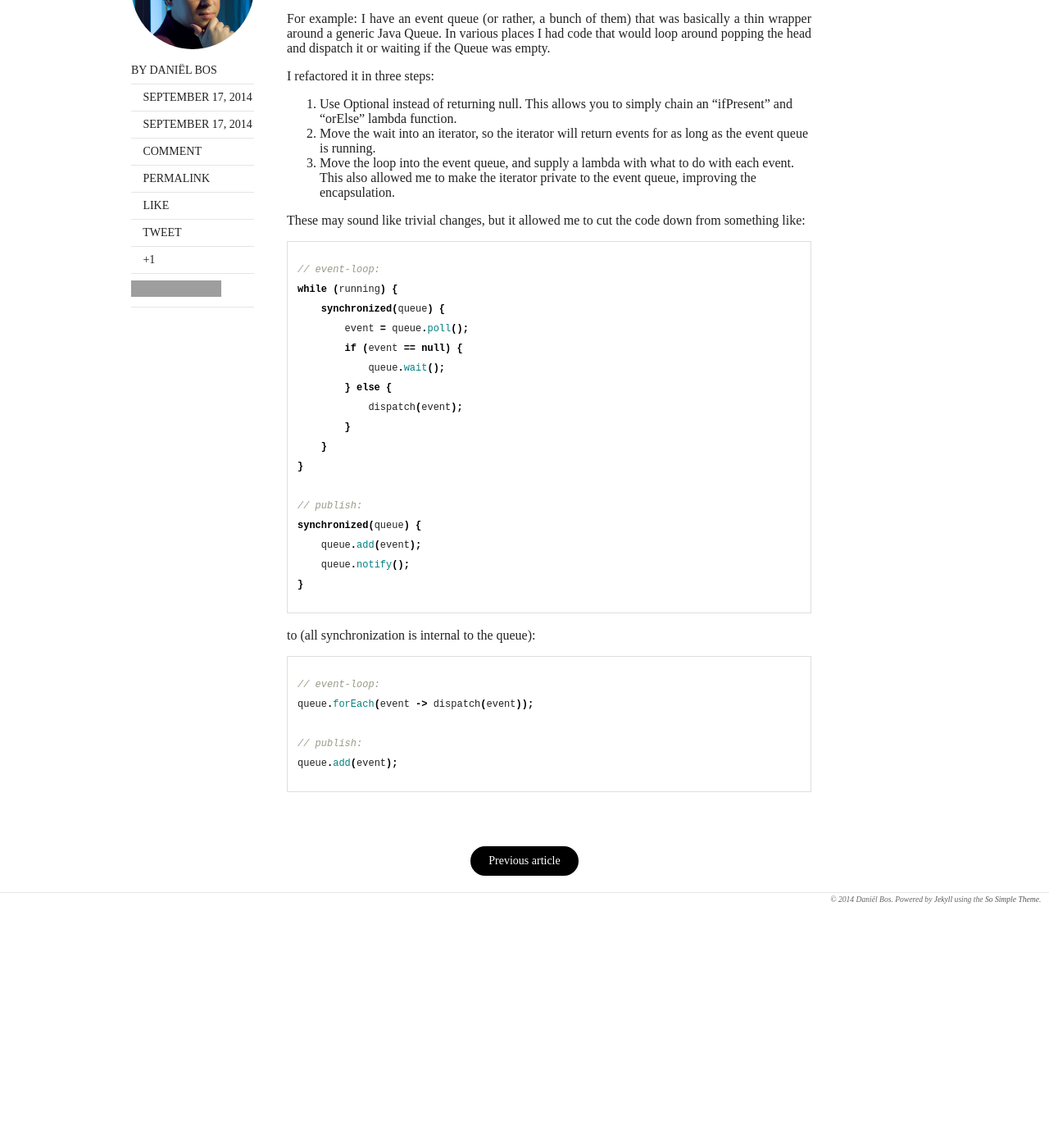
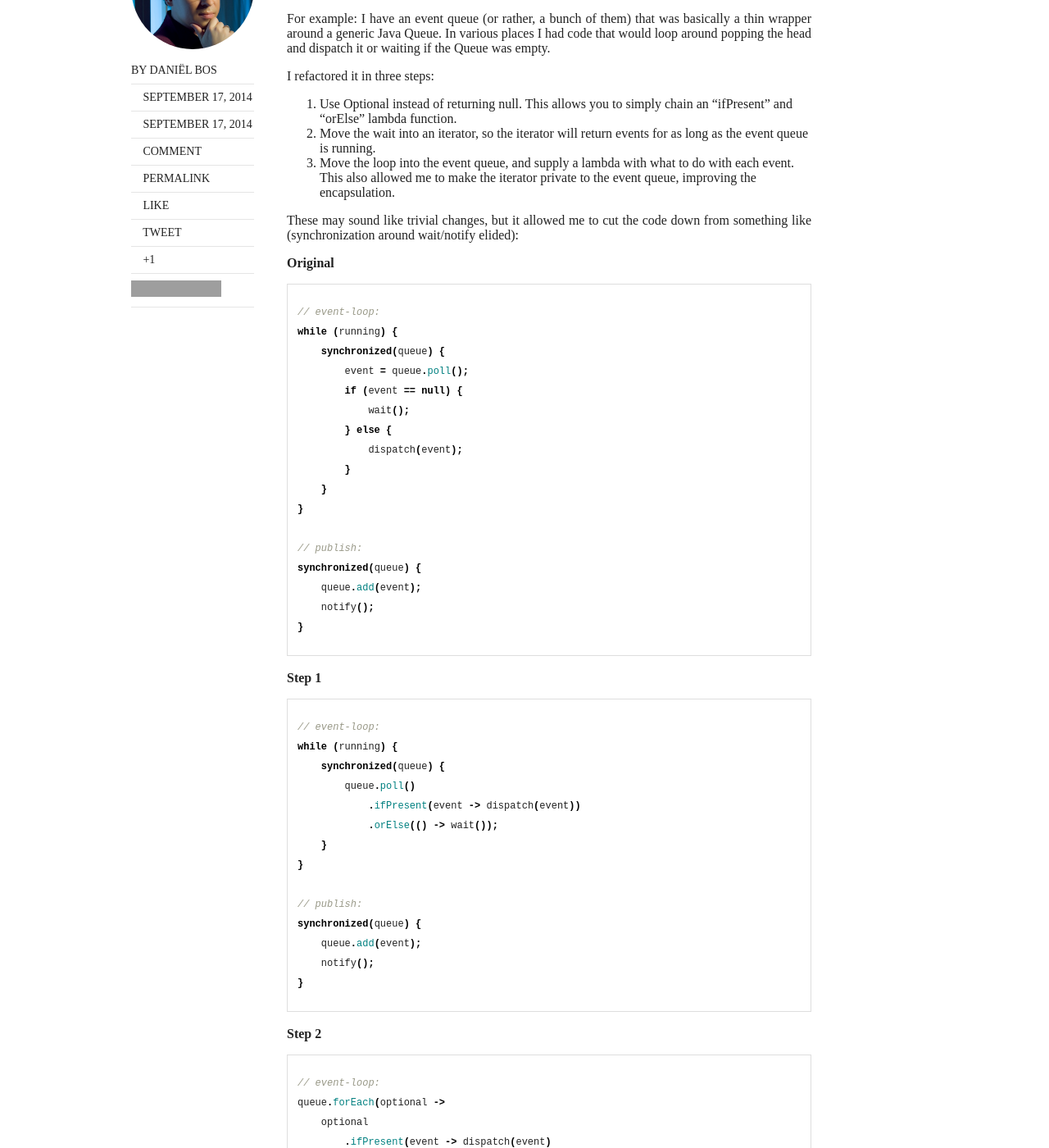
Before and after one commit to corani/corani.github.io, a Jekyll site: the page built from _posts/2014-09-17-playing-with-java-8.md, in a window 1280 px wide and 1400 px high, scrolled down 830 px. Shown: the whole window at 82% size. Built offline with Jekyll 4.4.1, drawn with Linux system fonts in a browser that asks for light colours; nearby versions of some CDN libraries; some web fonts are replaced; comment, search, counter and statistics services are not loaded; before the commit the page ends 1977 px from its top, so only the background shows below that; some of the changed text lies outside the part shown; grey boxes are pictures that could not be loaded.

Commit message:
More code samples

```diff
--- a/_posts/2014-09-17-playing-with-java-8.md
+++ b/_posts/2014-09-17-playing-with-java-8.md
@@ -26,7 +26,9 @@ I refactored it in three steps:
  2. Move the wait into an iterator, so the iterator will return events for as long as the event queue is running.
  3. Move the loop into the event queue, and supply a lambda with what to do with each event. This also allowed me to make the iterator private to the event queue, improving the encapsulation.
 
-These may sound like trivial changes, but it allowed me to cut the code down from something like:
+These may sound like trivial changes, but it allowed me to cut the code down from something like (synchronization around wait/notify elided):
+
+**Original**
 
 {% highlight java %}
 // event-loop:
@@ -44,11 +46,47 @@ while (running) {
 // publish:
 synchronized(queue) {
     queue.add(event);
-    queue.notify();
+    notify();
 }
 {% endhighlight %}
 
-to (all synchronization is internal to the queue):
+**Step 1**
+
+{% highlight java %}
+// event-loop:
+while (running) {
+    synchronized(queue) {
+        queue.poll()
+            .ifPresent(event -> dispatch(event))
+            .orElse(() -> wait());
+    }
+}
+
+// publish:
+synchronized(queue) {
+    queue.add(event);
+    notify();
+}
+{% endhighlight %}
+
+**Step 2**
+
+{% highlight java %}
+// event-loop:
+queue.forEach(optional ->
+    optional
+        .ifPresent(event -> dispatch(event)
+        .orElse(() -> wait())
+);
+
+// publish:
+synchronized(queue) {
+    queue.add(event);
+    notify();
+}
+{% endhighlight %}
+
+**Step 3**
 
 {% highlight java %}
 // event-loop:
```
Also changed, not shown: other parts of _posts/2014-09-17-playing-with-java-8.md (+1 -1 lines).
